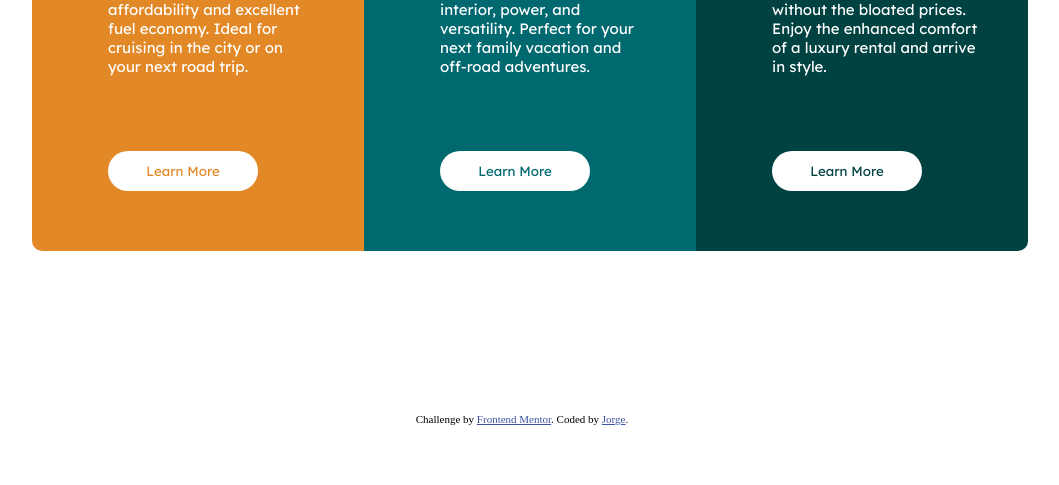
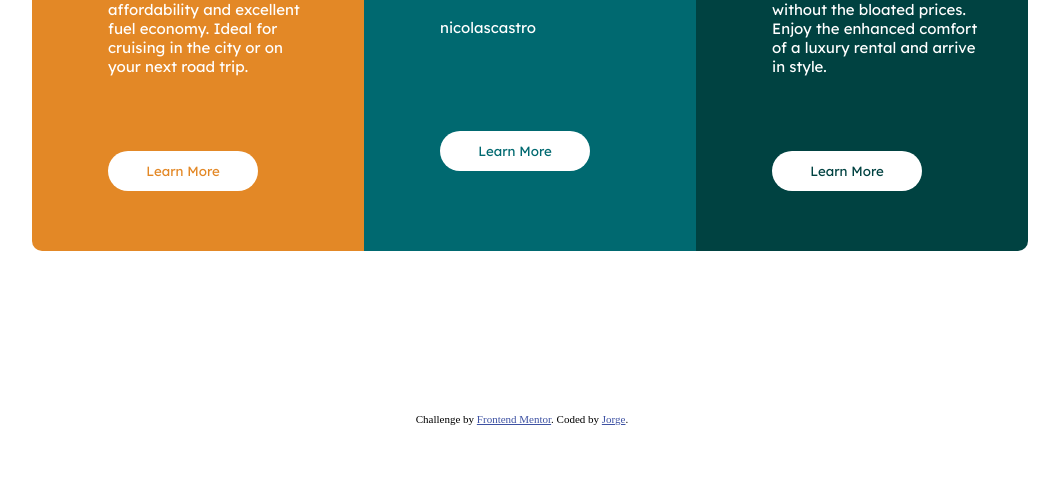
Before and after one commit to jorge933/Car-Cards, a plain HTML site: page index.html in a window 1280 px wide. Shown: the part 315-800 px from the top of the page, without its empty margins (118-1177 px from the left). Drawn offline with Linux system fonts and the light colour scheme.

Commit message:
Update index.html

```diff
--- a/index.html
+++ b/index.html
@@ -30,8 +30,7 @@
         <img src="./images/icon-suvs.svg" alt="Icon sedan" width="70">
         <span class="title">SUVs</span>
         <p class="text">
-          Take an SUV for its spacious interior, power, and versatility. Perfect for your next family vacation
-          and off-road adventures.
+          nicolascastro
         </p>
         <button class="learn">Learn More</button>
       </div>
```
